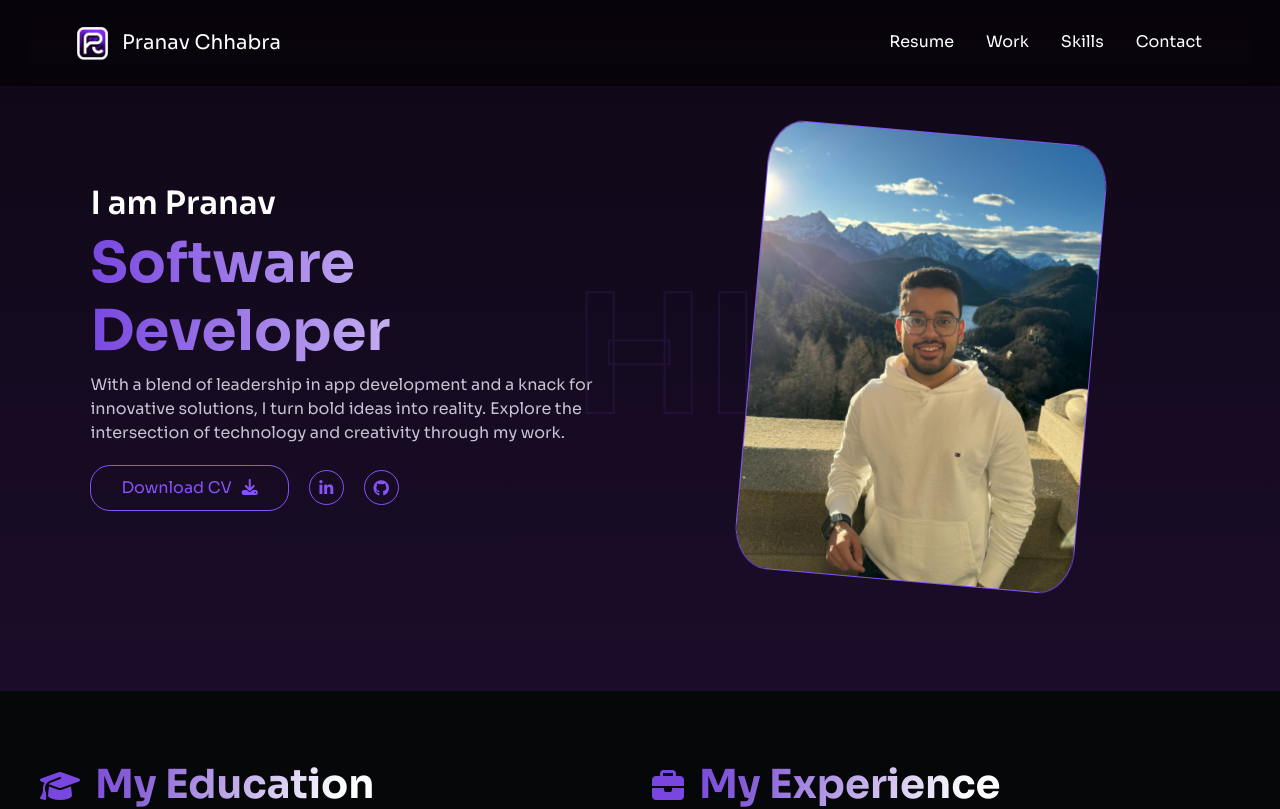
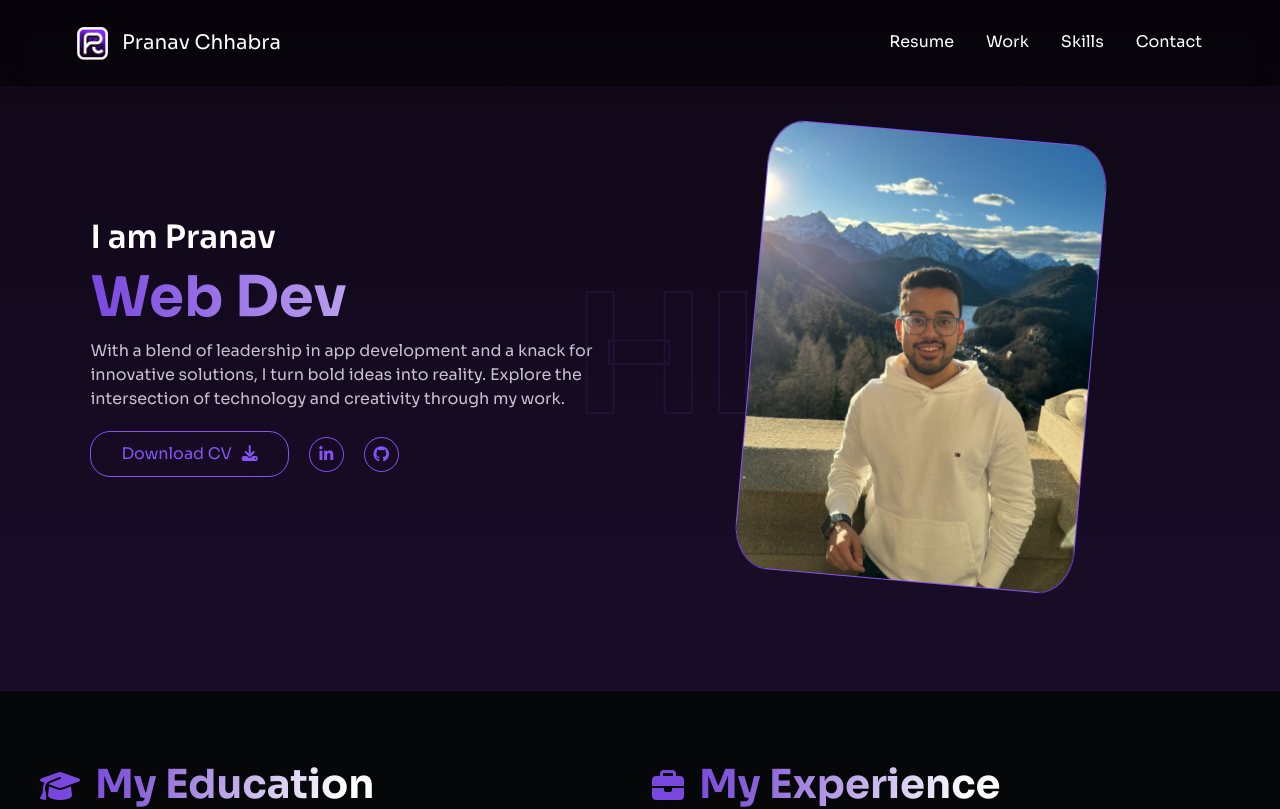
Before and after one commit to pc9350/Portfolio-Website, a React (Vite) app: page / in a window 1280 px wide. Shown: the top 809 px of the page. Built offline with nearby package versions, Linux system fonts and the light colour scheme.

Commit message:
Added animation

```diff
--- a/package.json
+++ b/package.json
@@ -22,6 +22,7 @@
     "react-router-dom": "^6.22.3",
     "react-scroll": "^1.9.0",
     "react-toastify": "^10.0.5",
+    "react-typed": "^2.0.12",
     "sort-by": "^0.0.2"
   },
   "devDependencies": {
--- a/src/components/PortfolioHome.css
+++ b/src/components/PortfolioHome.css
@@ -173,3 +173,12 @@
 .profile-picture .my-photo:hover {
   transform: rotate(0deg);
 }
+
+.cursor {
+  animation: blink 0.7s infinite;
+}
+
+@keyframes blink {
+  0%, 100% { opacity: 1; }
+  50% { opacity: 0; }
+}
--- a/src/components/PortfolioHome.jsx
+++ b/src/components/PortfolioHome.jsx
@@ -1,10 +1,40 @@
-import React from "react";
+import React, {useState, useEffect} from "react";
 import "./PortfolioHome.css";
 import profileImage from "../assets/me.jpg";
 import resumepdf from "../assets/Pranav_Resume.pdf";
 import { Button, Container, Col, Row } from "react-bootstrap";
+// import { Typed } from 'react-typed';
+
+const roles = ['Software Developer', 'Web Developer', 'Full Stack Developer'];
 
 export default function PortfolioHome() {
+
+  const [roleIndex, setRoleIndex] = useState(0);
+  const [displayText, setDisplayText] = useState('');
+  const [isDeleting, setIsDeleting] = useState(false);
+
+  useEffect(() => {
+    let timer;
+    const currentRole = roles[roleIndex];
+
+    if (!isDeleting && displayText !== currentRole) {
+      timer = setTimeout(() => {
+        setDisplayText(currentRole.slice(0, displayText.length + 1));
+      }, 100);
+    } else if (isDeleting && displayText !== '') {
+      timer = setTimeout(() => {
+        setDisplayText(currentRole.slice(0, displayText.length - 1));
+      }, 50);
+    } else if (displayText === currentRole) {
+      timer = setTimeout(() => setIsDeleting(true), 1000);
+    } else if (displayText === '') {
+      setIsDeleting(false);
+      setRoleIndex((prevIndex) => (prevIndex + 1) % roles.length);
+    }
+
+    return () => clearTimeout(timer);
+  }, [displayText, isDeleting, roleIndex]);
+
   return (
     <Container fluid className="home-div">
       <Row className="align-items-row">
@@ -12,7 +42,7 @@ export default function PortfolioHome() {
           <div className="breathing-text">HI</div>
           <div className="overlay-content">
             <h1>I am Pranav</h1>
-            <h2>Software Developer</h2>
+            <h2>{displayText}<span className="cursor">|</span></h2>
             <p>
               With a blend of leadership in app development and a knack for
               innovative solutions, I turn bold ideas into reality. Explore the
```
Also changed, not shown: 1 other file (tests, documents, lock files or other folders).
